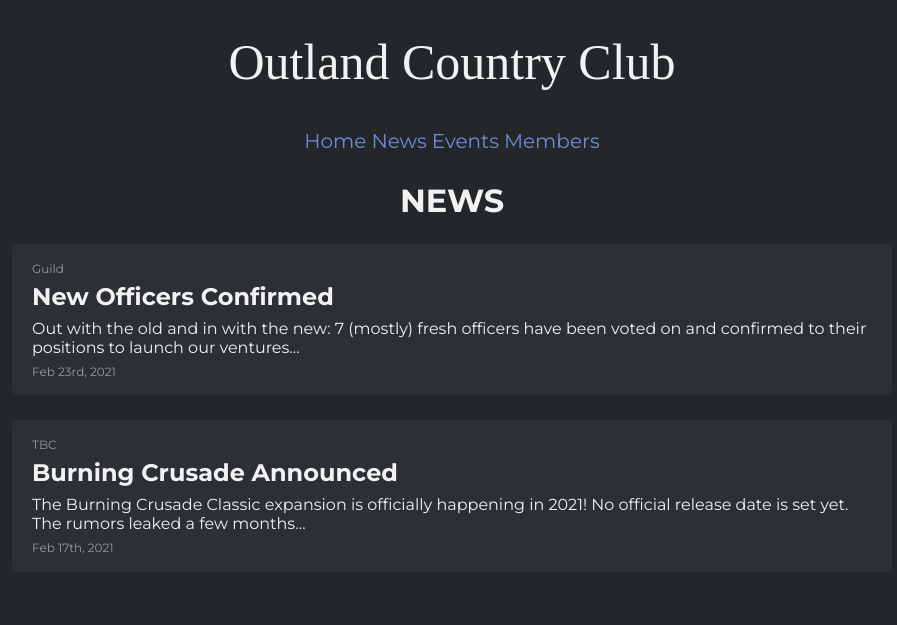
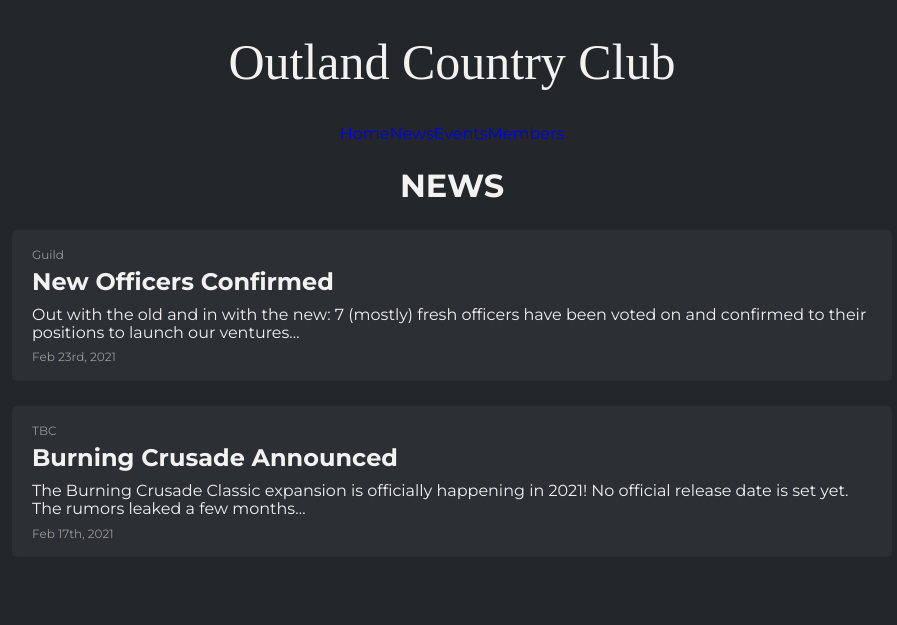
Before and after one commit to shnibble/outland-country-club, a Gatsby site: page /news in a window 1280 px wide. Shown: the whole page, without its empty margins (188-1085 px from the left). Built offline with nearby package versions, Linux system fonts and the light colour scheme; Gatsby itself is replaced by a stand-in of ours; a web font is replaced by a local one.

Commit message:
simplified nav component.

```diff
--- a/src/components/nav.js
+++ b/src/components/nav.js
@@ -6,19 +6,14 @@ const Container = styled.nav`
     display: flex;
     flex-direction: row;
     justify-content: center;
-    padding: 5px;
-    grid-gap: 5px;
-    max-width: 900px;
-    margin: auto;
 `
 const StyledLink = styled(Link)`
     display: block;
-    font-size: 20px;
-    color: #7289da;
     text-decoration: none;
 `
 
-const Nav = () => (
+const Nav = () => {
+    return (
         <Container>
             <StyledLink to='/'>Home</StyledLink>
             <StyledLink to='/news'>News</StyledLink>
@@ -26,4 +21,6 @@ const Nav = () => (
             <StyledLink to='/members'>Members</StyledLink>
         </Container>
     )
+}
+
 export default Nav
```
Lines whose indentation alone changed are shown as unchanged.
